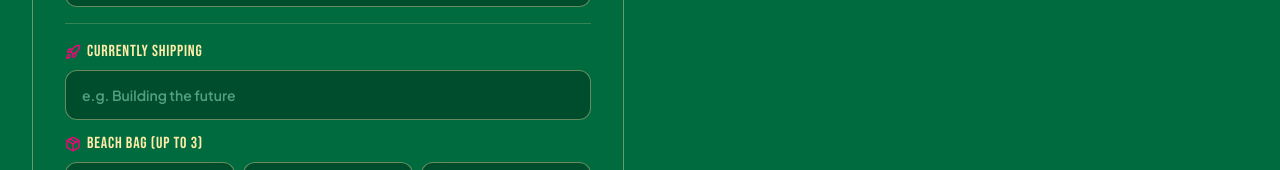
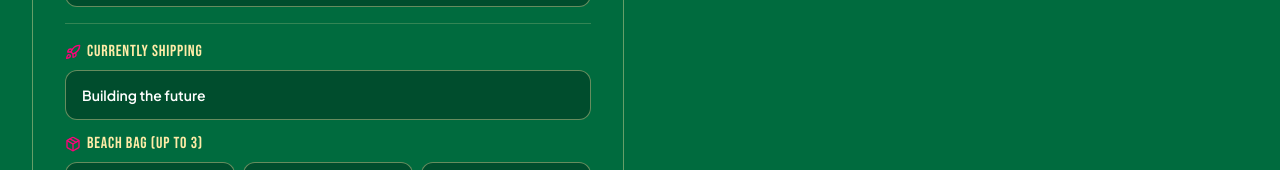
Before and after one commit to Kunal628-hue/id-card-generator, a React (Vite) app: page / in a window 1280 px wide. Shown: the part 1823-1993 px from the top of the page. Built offline with nearby package versions, Linux system fonts and the light colour scheme; a web font is replaced by a local one.

Commit message:
feat: seed default currentlyShipping and beachBag values

```diff
--- a/src/App.tsx
+++ b/src/App.tsx
@@ -20,6 +20,8 @@ const DEFAULT_DETAILS: UserDetails = {
   photoShape: 'circle',
   showQrCode: true,
   qrData: 'https://x.com/HackerHouseGoa',
+  currentlyShipping: 'Building the future',
+  beachBag: [],
 };
 
 export default function App() {
```
